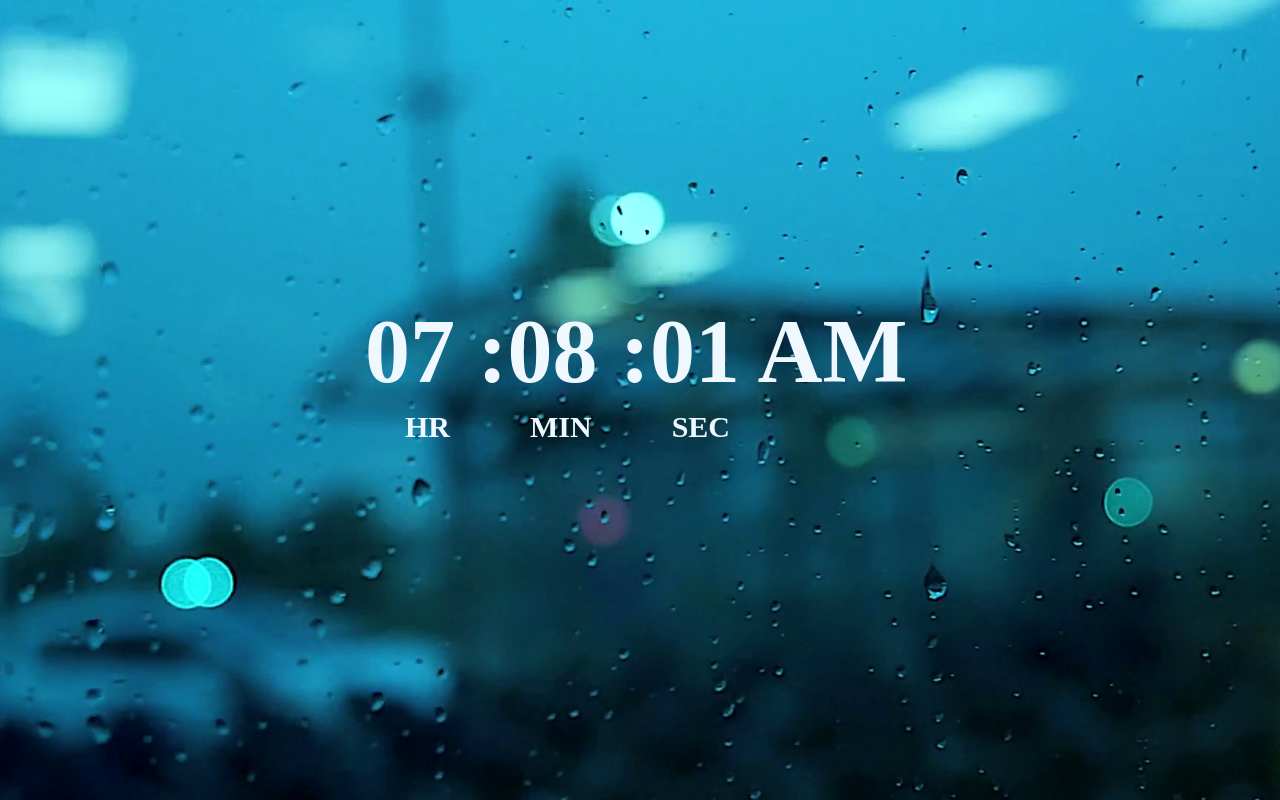
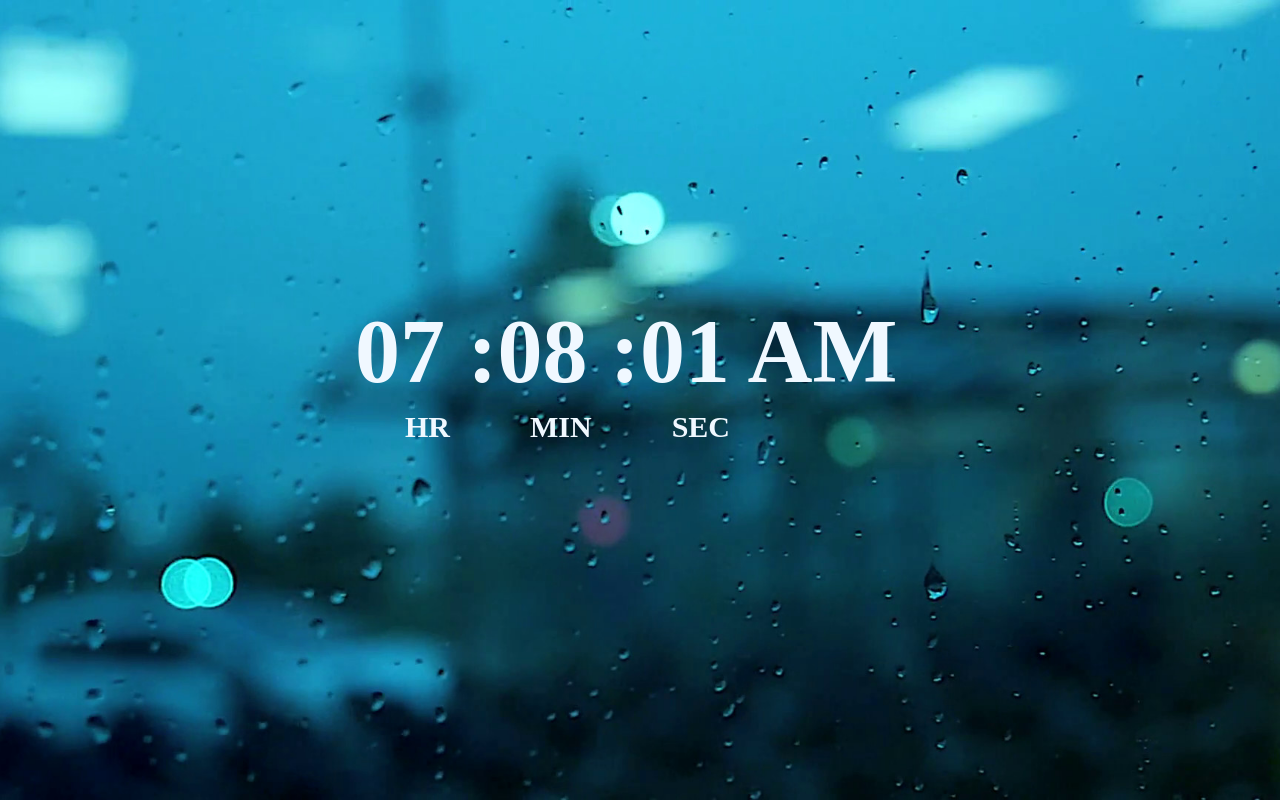
Before and after one commit to MelissaSequeira/digiwatchgithub.io, a plain HTML site: page index.html in a window 1280 px wide. Drawn offline with Linux system fonts and the light colour scheme.

Commit message:
Updateqq styles.css

```diff
--- a/styles.css
+++ b/styles.css
@@ -15,7 +15,7 @@ body{
 }
 .digclock{
     height: 110px;
-    width: 550px;
+    width: 570px;
     font-size: 90px;
     color: aliceblue;
     font-weight: bolder;
```
